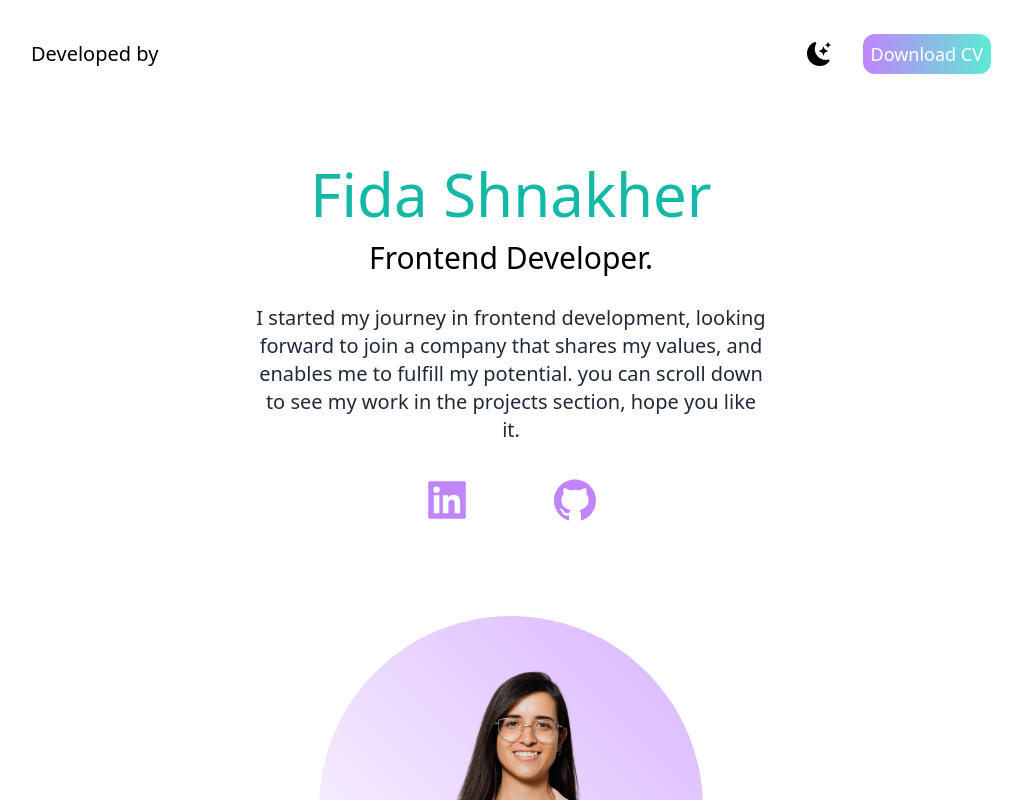
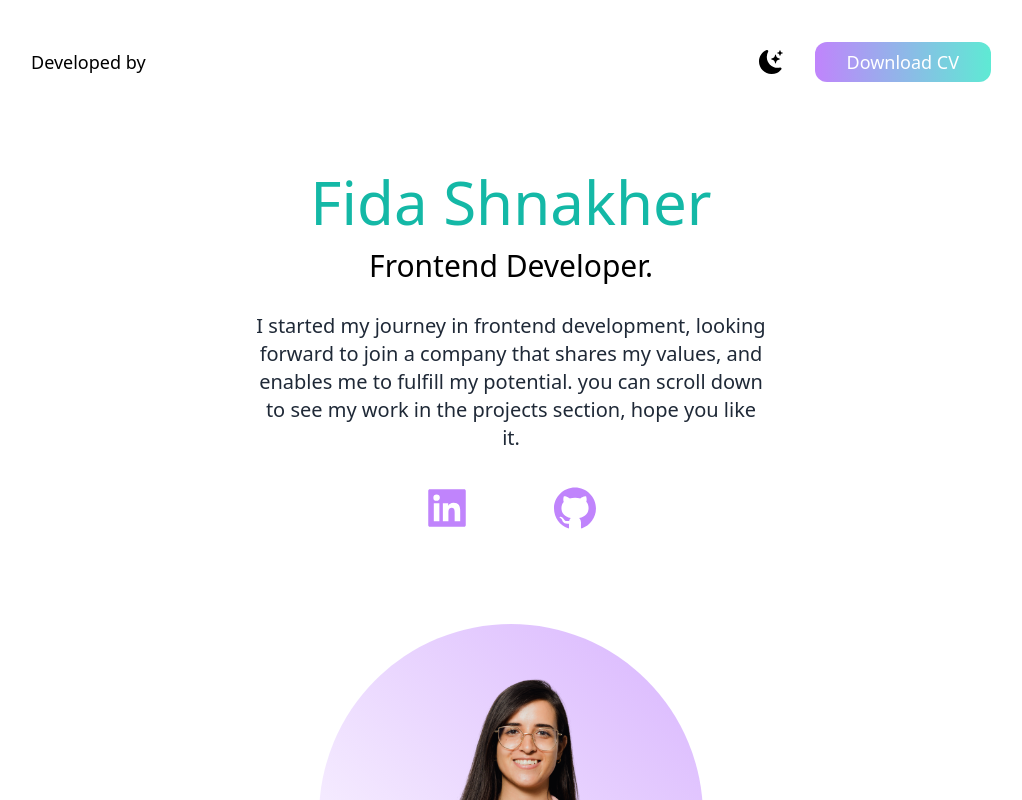
Before and after one commit to fidashn/fida-shnakher-portfolio, a Next.js app: page / in a window 1280 px wide. Shown: the top 800 px of the page, without its empty margins (129-1151 px from the left). Built offline with nearby package versions, Linux system fonts and the light colour scheme.

Commit message:
adapted the navbar styule settings to mobile

```diff
--- a/pages/index.tsx
+++ b/pages/index.tsx
@@ -29,17 +29,17 @@ export default function Home() {
 
       <main className='bg-white px-10 md:px-20 lg:px-40 dark:bg-black'>
         <section className='min-h-screen'>
-          <nav className='py-10 mb-12 lg:flex justify-between xsm:flex-col xsm:justify-between'>
-            <h1 className='text-xl dark:text-white'>Developed by</h1>
-            <ul className='flex items-center '>
+          <nav className='py-10 mb-12 lg:flex justify-between max-sm:flex-col sm:justify-between sm:gap-5 sm:mt-2 nav'>
+            <h1 className='text-xl dark:text-white sm:text-lg'>Developed by</h1>
+            <ul className='flex items-center sm:flex sm:justify-between max-sm:mt-7  ul'>
              <li><BsFillMoonStarsFill
               onClick={()=>setDarkMode(!darkMode)}
               className='cursor-pointer text-2xl dark:text-white' /></li>
-             <li><a className='bg-gradient-to-r from-purple-400 to-teal-300 text-white  px-8 py-2 rounded-xl text-lg ml-8 md:px-2' href="Fida-Sh-CV-FrontEnd.pdf">Download CV</a></li>
+             <li><a className='bg-gradient-to-r from-purple-400 to-teal-300 text-white  px-8 py-2 rounded-xl text-lg ml-8 ' href="Fida-Sh-CV-FrontEnd.pdf">Download CV</a></li>
             </ul>
           </nav>
           <div className='text-center p10'>
-            <h2 className='text-4xl py-2 text-teal-500 font-medium md:text-6xl'>Fida Shnakher</h2>
+            <h2 className='text-4xl py-2 text-teal-500 font-medium md:text-6xl sm:text-2xl'>Fida Shnakher</h2>
             <h3 className='text-2xl py-2 md:text-3xl dark:text-white'>Frontend Developer.</h3>
             <p className='text-md py-5 leading-8 text-gray-800 md:text-xl max-w-lg mx-auto dark:text-white'>I started my journey in frontend development, looking forward to join a company that shares my values, and enables me to fulfill my potential.
             you can scroll down to see my work in the projects section, hope you like it.</p>
@@ -49,7 +49,7 @@ export default function Home() {
            <a className='text-purple-400' href="https://github.com/fidashn"><AiFillGithub/></a>
           </div>
 
-          <div className='relative mx-auto bg-gradient-to-bl from-purple-300 rounded-full w-85 h-85 mt-20 overflow-hidden md:h-96 md:w-96'>
+          <div className='relative mx-auto bg-gradient-to-bl from-purple-300 rounded-full w-85 h-85 mt-20 overflow-hidden md:h-96 md:w-96 sm:h-70 sm:w-70'>
             <Image alt='' src={myPic} layout='fill' objectFit="contain" />
           </div>
           </section>
--- a/pages/projects-data.js
+++ /dev/null
@@ -1,31 +0,0 @@
-export const ProjestsData = [
-  {
-    name:
-    'shoes',
-    netlify:`https://amazing-shoes-fi.netlify.app/`,
-    github:`https://github.com/fidashn/landing-page`
-  },
-  {
-    image:
-    'https://cdn.discordapp.com/attachments/922847003141091379/938174604659277895/hotel.png',
-    netlify:`https://btm-hotel.netlify.app/`,
-    github:`https://github.com/fidashn/HOTEL_WEBSITE`
-  },
-  {
-    image:
-    'https://cdn.discordapp.com/attachments/922466869389193236/938213181665452092/bank.png',
-    netlify:`https://vir-bank-fi.netlify.app/`,
-    github:`https://github.com/fidashn/virtual-bank`
-  },
-  {
-    image:
-    'https://cdn.discordapp.com/attachments/922847003141091379/938174670631489536/to-do-list.png',
-    netlify:`https://app.netlify.com/sites/todosli/overview`,
-    github:`https://github.com/fidashn/to-do-list`
-  },
-  {
-
-    image:'https://cdn.discordapp.com/attachments/922847003141091379/938174566474342440/dice.png',
-    netlify:`https://dice-game-f.netlify.app/`,
-    github:`https://github.com/fidashn/dice-game1`
-  }];
--- a/styles/globals.css
+++ b/styles/globals.css
@@ -20,8 +20,3 @@ a {
 * {
   box-sizing: border-box;
 }
-
-@font-face{
-  font-family: 'burtons';
-  src: url('../public/Burtons.otf');
-}
```
Also changed, not shown: public/Burtons.otf (deleted).
